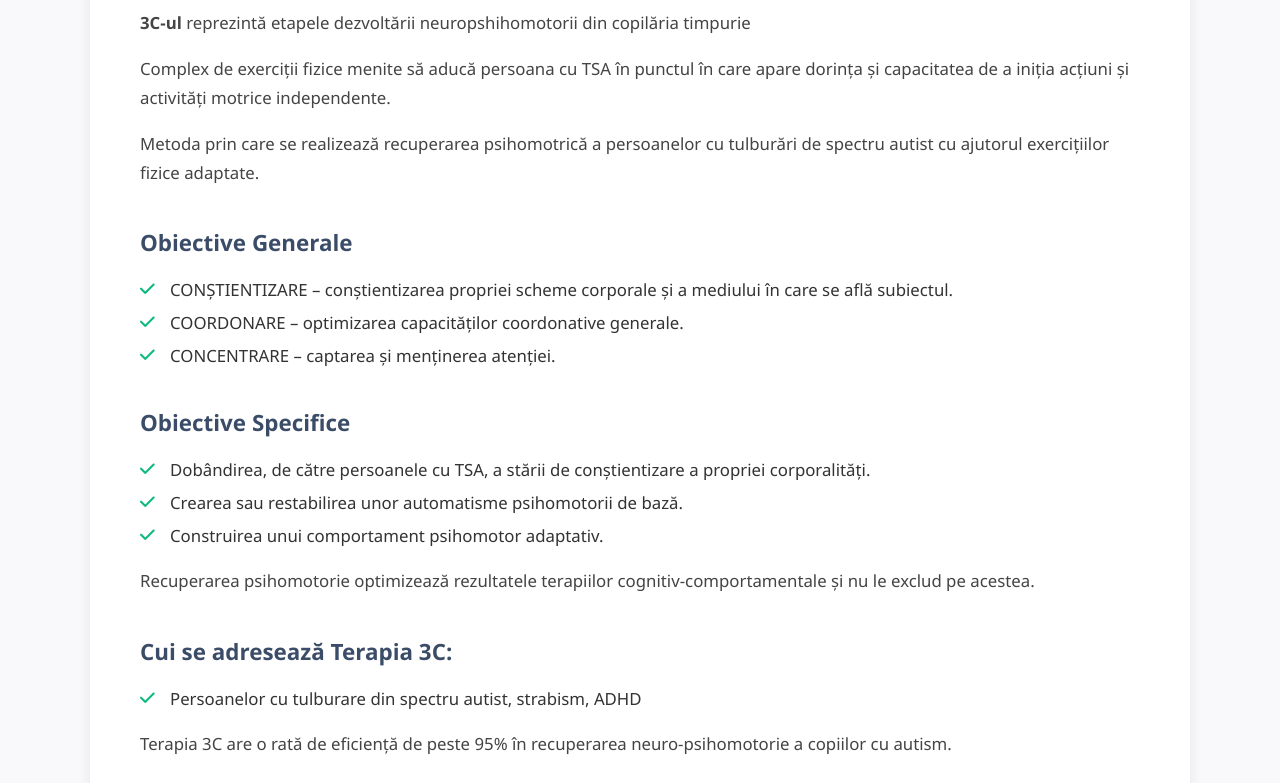
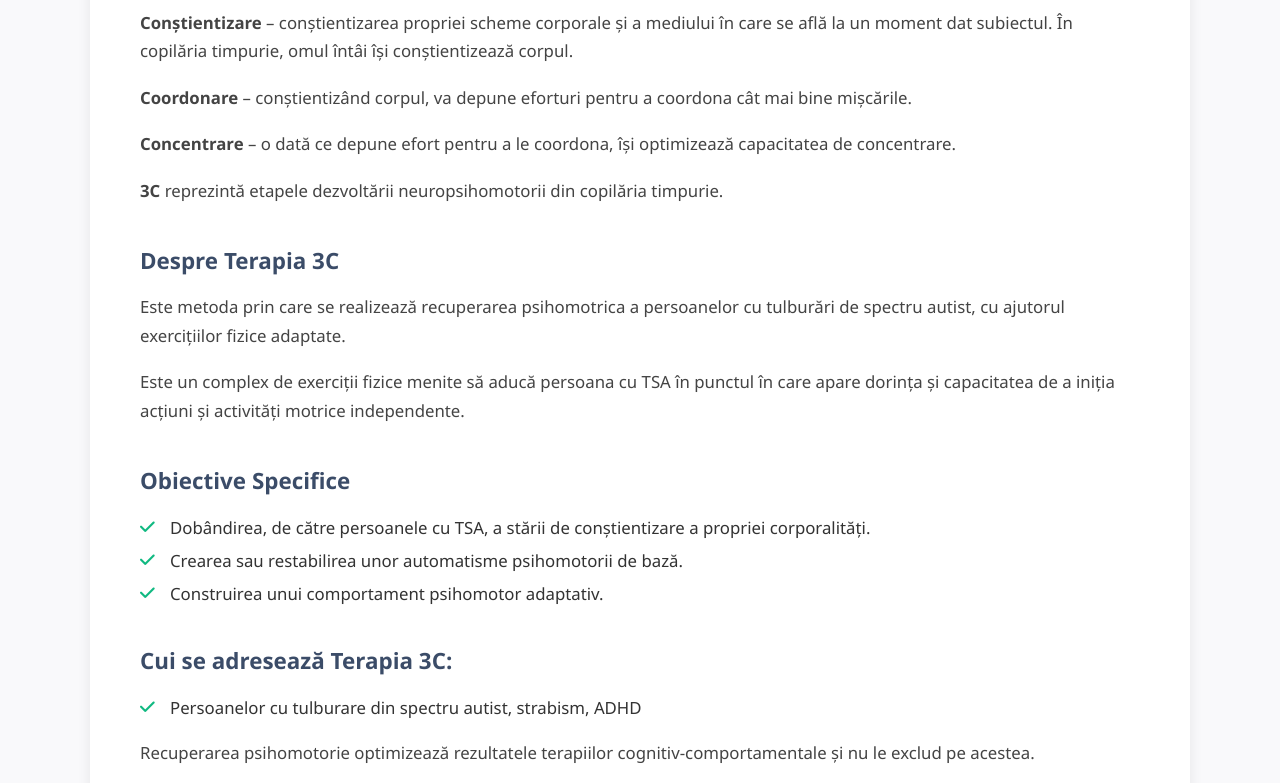
Before and after one commit to GeorgeM11/Little-Steps-Academy, a plain HTML site: page terapia-3c.html in a window 1280 px wide. Shown: the part 690-1473 px from the top of the page. Drawn offline with Linux system fonts and the light colour scheme.

Commit message:
Add files via upload

```diff
--- a/styles.css
+++ b/styles.css
@@ -1468,6 +1468,8 @@ body {
 
 /* ===== SFARSIT STILURI TERAPIA 3C ===== */
 
+
+
 /* ---------- HERO EVALUARE PAGE ---------- */
 .hero-evaluare-page {
   background: linear-gradient(120deg, #6ec1e4, #2faaec);
--- a/terapia-3c.html
+++ b/terapia-3c.html
@@ -150,18 +150,15 @@
   <!-- Content Section -->
 <section class="content-section">
   <div class="container">
-    <h2>Terapia 3C – Conștientizare, Coordonare, Concentrare</h2>
+    <h2>3C înseamnă – Conștientizare, Coordonare, Concentrare</h2>
 
-    <p><strong>3C-ul</strong> reprezintă etapele dezvoltării neuropshihomotorii din copilăria timpurie</p>
-
-    <p> Complex de exerciții fizice menite să aducă persoana cu TSA în punctul în care apare dorința și capacitatea de a iniția acțiuni și activități motrice independente.</p>
-    <p>Metoda prin care se realizează recuperarea psihomotrică a persoanelor cu tulburări de spectru autist cu ajutorul exercițiilor fizice adaptate.</p>
-    <h3>Obiective Generale</h3>
-    <ul class="styled-list">
-      <li>CONȘTIENTIZARE – conștientizarea propriei scheme corporale și a mediului în care se află subiectul.</li>
-      <li>COORDONARE – optimizarea capacităților coordonative generale.</li>
-      <li>CONCENTRARE – captarea și menținerea atenției.</li>
-    </ul>
+    <p><strong>Conștientizare</strong> – conștientizarea propriei scheme corporale și a mediului în care se află la un moment dat subiectul. În copilăria timpurie, omul întâi își conștientizează corpul.</p>
+    <p><strong>Coordonare</strong> – conștientizând corpul, va depune eforturi pentru a coordona cât mai bine mișcările.</p>
+    <p><strong>Concentrare</strong> – o dată ce depune efort pentru a le coordona, își optimizează capacitatea de concentrare.</p>
+    <p><strong>3C</strong> reprezintă etapele dezvoltării neuropsihomotorii din copilăria timpurie.</p>
+    <h3>Despre Terapia 3C</h3>
+    <p>Este metoda prin care se realizează recuperarea psihomotrica a persoanelor cu tulburări de spectru autist, cu ajutorul exercițiilor fizice adaptate.</p>
+    <p>Este un complex de exerciții fizice menite să aducă persoana cu TSA în punctul în care apare dorința și capacitatea de a iniția acțiuni și activități motrice independente.</p>
 
     <h3>Obiective Specifice</h3>
     <ul class="styled-list">
@@ -170,13 +167,12 @@
       <li>Construirea unui comportament psihomotor adaptativ.</li>
     </ul>
 
-    <p>Recuperarea psihomotorie optimizează rezultatele terapiilor cognitiv-comportamentale și nu le exclud pe acestea.</p>
-
     <h3>Cui se adresează Terapia 3C:</h3>
     <ul class="styled-list">
       <li>Persoanelor cu tulburare din spectru autist, strabism, ADHD</li>
     </ul>
-
+    <p>Recuperarea psihomotorie optimizează rezultatele terapiilor cognitiv-comportamentale și nu le exclud pe acestea.
+</p>
     <p>Terapia 3C are o rată de eficiență de peste 95% în recuperarea neuro-psihomotorie a copiilor cu autism.</p>
   </div>
 </section>
```
